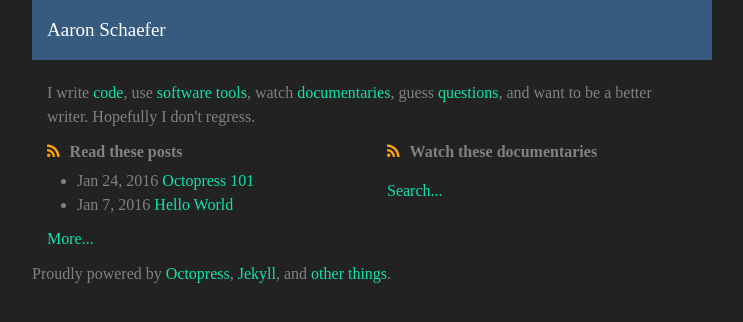
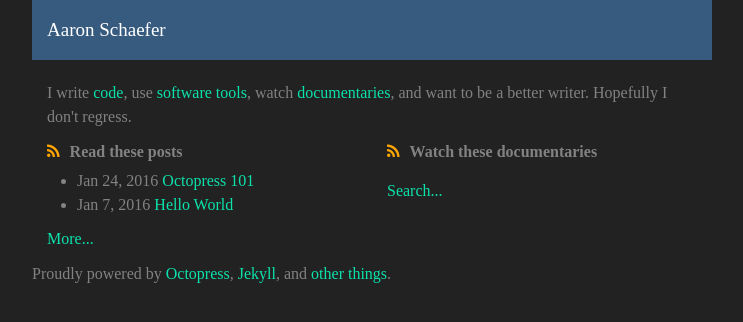
Before and after one commit to aatron/blog, a Jekyll site: the page built from src/index.html, in a window 1280 px wide. Shown: the top 322 px of the page, without its empty margins (268-1011 px from the left). Built offline with Jekyll 4.4.1, drawn with Linux system fonts in a browser that asks for light colours; nearby versions of some CDN libraries; some web fonts are replaced; Markdown is read by kramdown in place of the engine named in the settings.

Commit message:
Index.html - Minor text change

```diff
--- a/src/index.html
+++ b/src/index.html
@@ -49,7 +49,7 @@ scene.add(plane);
 <div class="container-fluid">
     <div class="row">
         <div class="col-md-12">
-            <p>I write <a href="https://github.com/aatron">code</a>, use <a href="{{ 'softwaretools'' | prepend: site.baseurl }}">software tools</a>, watch <a href="{{ 'documentaries' | prepend: site.baseurl }}">documentaries</a>, guess <a href="{{ 'maq' | prepend: site.baseurl }}">questions</a>, and want to be a better writer. Hopefully I don't regress.</p>
+            <p>I write <a href="https://github.com/aatron">code</a>, use <a href="{{ 'softwaretools'' | prepend: site.baseurl }}">software tools</a>, watch <a href="{{ 'documentaries' | prepend: site.baseurl }}">documentaries</a>, and want to be a better writer. Hopefully I don't regress.</p>
         </div>
         <div class="col-xs-12 col-sm-6">
             <label><a href="{{ "/feeds/blog.xml" | prepend: site.baseurl }}"><i class="fa fa-rss rss-header"></i></a>Read these posts</label>
```
